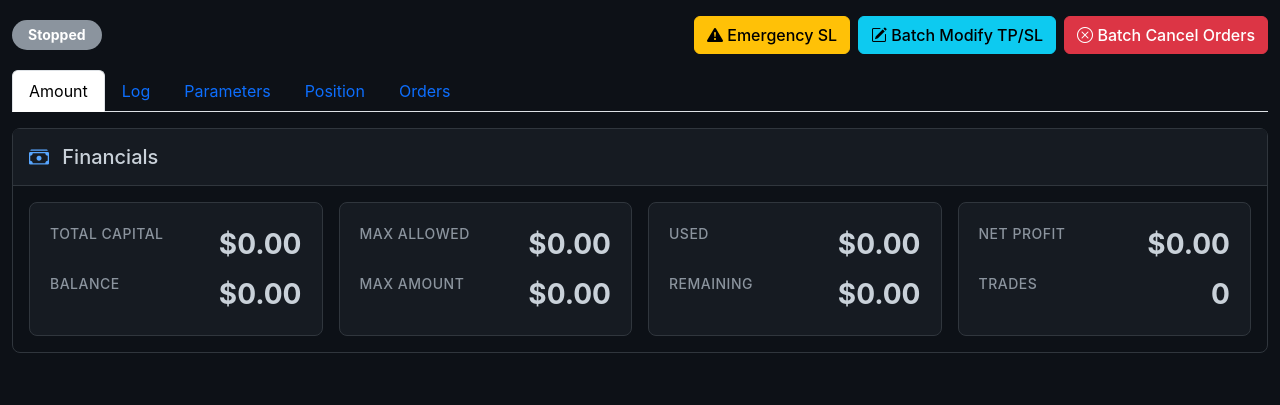
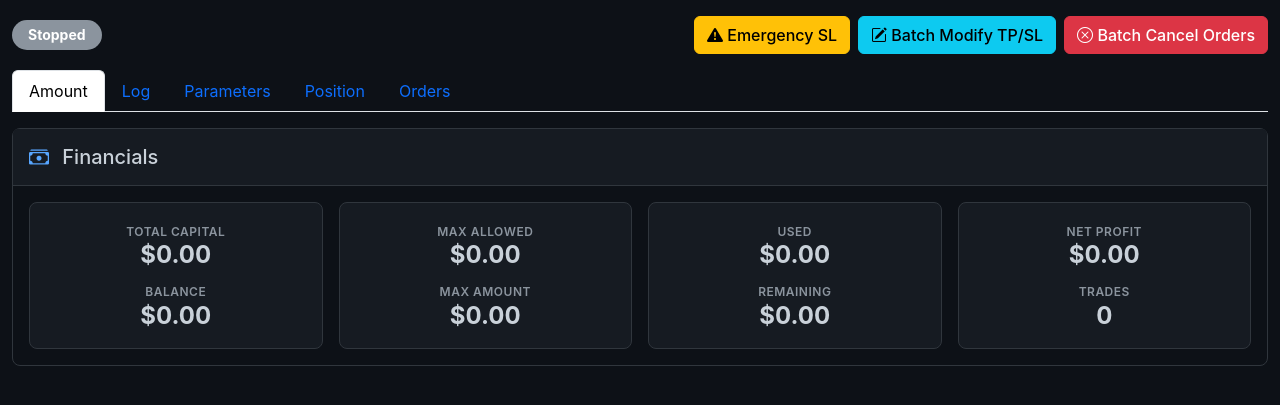
Before and after one commit to Hub1145/newww, a Flask app: page / in a window 1280 px wide. Shown: the part 65-470 px from the top of the page. Run offline with Flask 3, Linux system fonts and the light colour scheme; data that the repository does not hold is empty; some libraries are stand-ins or nearby versions.

Commit message:
Add files via upload

```diff
--- a/app.py
+++ b/app.py
@@ -175,8 +175,9 @@
             # Max Amount Display -> Max Allowed (Unleveraged) / Divisor
             max_amount_display = max_allowed_margin / rate_divisor
 
-            # Remaining Logic: (Max Allowed * Leverage) - Used Notional
-            max_notional_capacity = max_allowed_margin * leverage
+            # Remaining Logic: (Max Amount * Leverage) - Used Notional
+            # Max Amount is the display value (max_allowed / divisor)
+            max_notional_capacity = max_amount_display * leverage
 
             # Use the used_amount_notional tracked by bot_engine which sums up positions
             used_amount_notional = 0.0
@@ -287,4 +288,4 @@
 
 
 if __name__ == '__main__':
-    socketio.run(app, host='0.0.0.0', port=5000, debug=False, use_reloader=False, log_output=True, allow_unsafe_werkzeug=True)
+    socketio.run(app, host='0.0.0.0', port=5000, debug=False, use_reloader=False, log_output=True)
--- a/config.json
+++ b/config.json
@@ -46,6 +46,5 @@
   ],
   "use_candlestick_conditions": false,
   "log_level": "info",
-  "initial_total_capital": 0
-
+  "initial_total_capital": 7233.211253709815
 }
--- a/static/css/style.css
+++ b/static/css/style.css
@@ -95,17 +95,21 @@
 
 .stat-label {
     color: var(--text-secondary);
-    font-size: 0.875rem;
-    font-weight: 500;
-    margin-bottom: 0.5rem;
+    font-size: 0.75rem;
+    font-weight: 600;
+    margin-bottom: 0.15rem;
     text-transform: uppercase;
     letter-spacing: 0.5px;
+    display: block;
 }
 
 .stat-value {
     color: var(--text-primary);
-    font-size: 1.75rem;
+    font-size: 1.5rem;
     font-weight: 700;
+    line-height: 1;
+    word-break: break-all;
+    display: block;
 }
 
 .metric-item {
--- a/templates/dashboard.html
+++ b/templates/dashboard.html
@@ -87,52 +87,52 @@
                                     <!-- Box 1: Capital & Balance -->
                                     <div class="col-6 col-md-3">
                                         <div class="stat-card">
-                                            <div class="d-flex justify-content-between mb-2">
-                                                <span class="stat-label">Total Capital</span>
-                                                <span class="stat-value" id="totalCapital">$0.00</span>
+                                            <div class="stat-item mb-3">
+                                                <div class="stat-label">Total Capital</div>
+                                                <div class="stat-value" id="totalCapital">$0.00</div>
                                             </div>
-                                            <div class="d-flex justify-content-between">
-                                                <span class="stat-label">Balance</span>
-                                                <span class="stat-value" id="balance">$0.00</span>
+                                            <div class="stat-item">
+                                                <div class="stat-label">Balance</div>
+                                                <div class="stat-value" id="balance">$0.00</div>
                                             </div>
                                         </div>
                                     </div>
                                     <!-- Box 2: Max Allowed & Max Amount -->
                                     <div class="col-6 col-md-3">
                                         <div class="stat-card">
-                                            <div class="d-flex justify-content-between mb-2">
-                                                <span class="stat-label">Max Allowed</span>
-                                                <span class="stat-value" id="maxAllowedUsedDisplay">$0.00</span>
+                                            <div class="stat-item mb-3">
+                                                <div class="stat-label">Max Allowed</div>
+                                                <div class="stat-value" id="maxAllowedUsedDisplay">$0.00</div>
                                             </div>
-                                            <div class="d-flex justify-content-between">
-                                                <span class="stat-label">Max Amount</span>
-                                                <span class="stat-value" id="maxAmountDisplay">$0.00</span>
+                                            <div class="stat-item">
+                                                <div class="stat-label">Max Amount</div>
+                                                <div class="stat-value" id="maxAmountDisplay">$0.00</div>
                                             </div>
                                         </div>
                                     </div>
                                     <!-- Box 3: Used & Remaining -->
                                     <div class="col-6 col-md-3">
                                         <div class="stat-card">
-                                            <div class="d-flex justify-content-between mb-2">
-                                                <span class="stat-label">Used</span>
-                                                <span class="stat-value" id="usedAmount">$0.00</span>
+                                            <div class="stat-item mb-3">
+                                                <div class="stat-label">Used</div>
+                                                <div class="stat-value" id="usedAmount">$0.00</div>
                                             </div>
-                                            <div class="d-flex justify-content-between">
-                                                <span class="stat-label">Remaining</span>
-                                                <span class="stat-value" id="remainingAmount">$0.00</span>
+                                            <div class="stat-item">
+                                                <div class="stat-label">Remaining</div>
+                                                <div class="stat-value" id="remainingAmount">$0.00</div>
                                             </div>
                                         </div>
                                     </div>
                                     <!-- Box 4: Net Profit & Trades -->
                                     <div class="col-6 col-md-3">
                                         <div class="stat-card">
-                                            <div class="d-flex justify-content-between mb-2">
-                                                <span class="stat-label">Net Profit</span>
-                                                <span class="stat-value" id="netProfit">$0.00</span>
+                                            <div class="stat-item mb-3">
+                                                <div class="stat-label">Net Profit</div>
+                                                <div class="stat-value" id="netProfit">$0.00</div>
                                             </div>
-                                            <div class="d-flex justify-content-between">
-                                                <span class="stat-label">Trades</span>
-                                                <span class="stat-value" id="totalTrades">0</span>
+                                            <div class="stat-item">
+                                                <div class="stat-label">Trades</div>
+                                                <div class="stat-value" id="totalTrades">0</div>
                                             </div>
                                         </div>
                                     </div>
```
Also changed, not shown: bot_engine.py (+90 -52 lines), static/js/app.js (+35 -4 lines).
